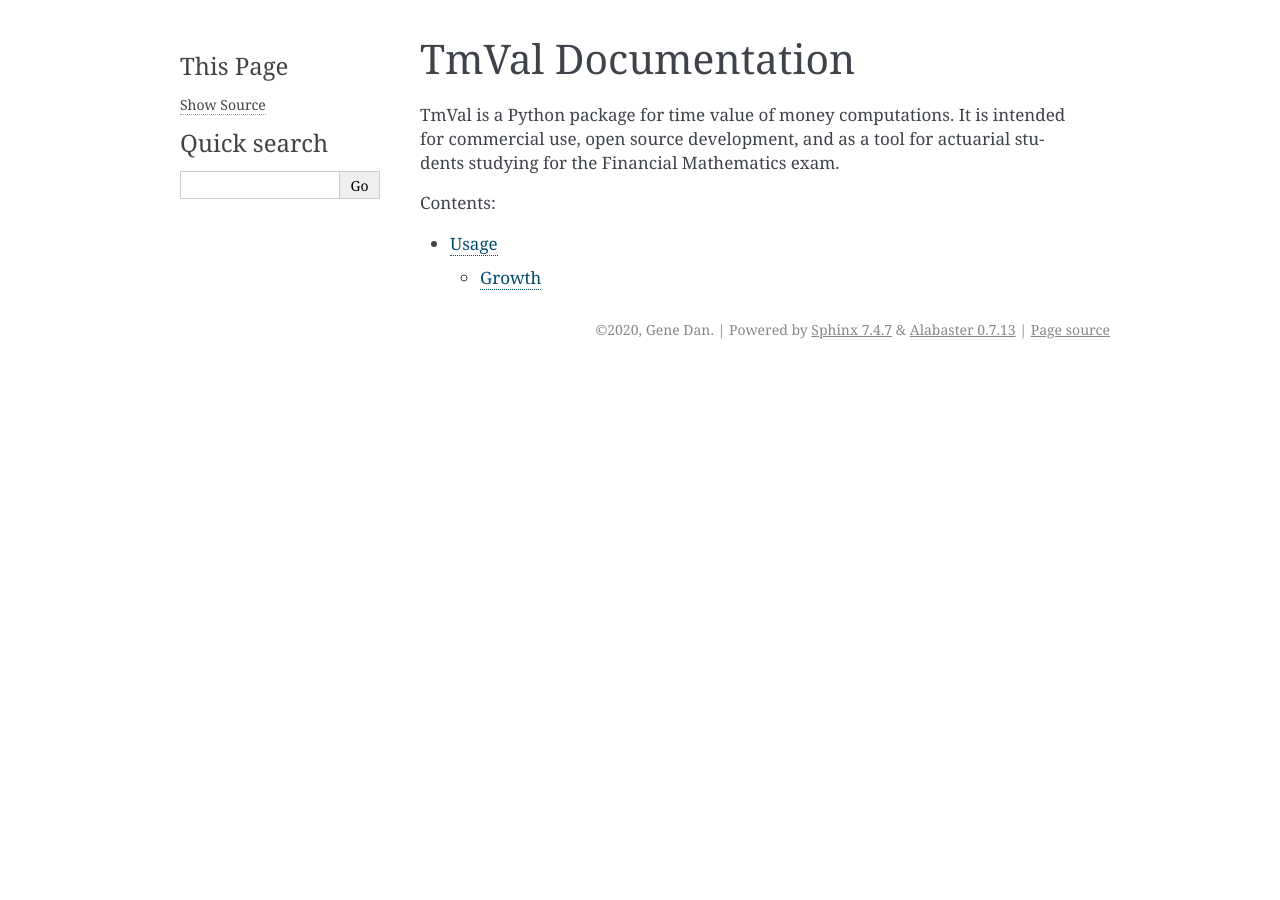
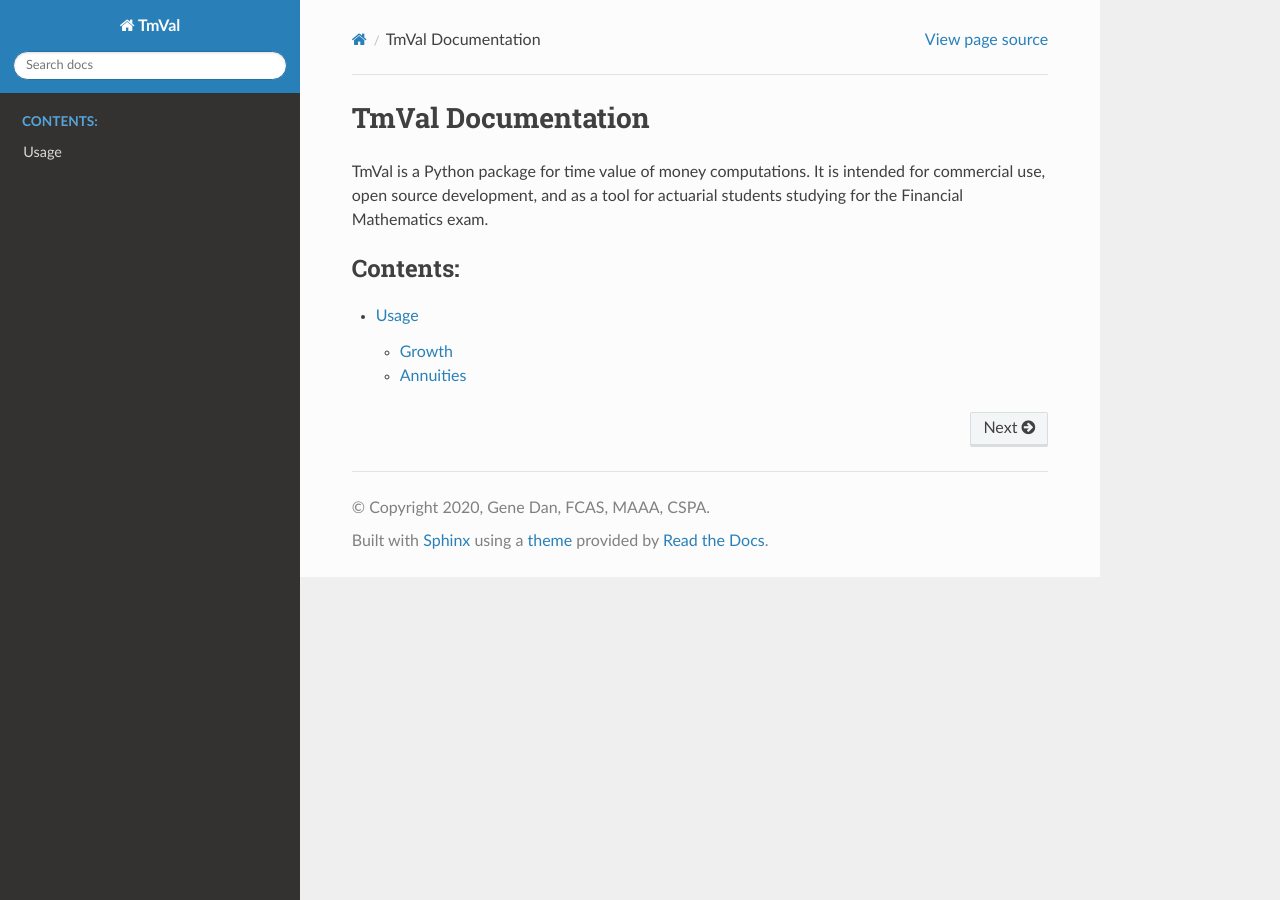
Before and after one commit to genedan/TmVal, a Sphinx documentation site: the page built from docs/index.rst, in a window 1280 px wide. Built offline with Sphinx 7.4.7 and the Read the Docs theme 2.0.0, drawn with Linux system fonts in a browser that asks for light colours; formulas are drawn with MathJax 3; pages that are not in the unit, such as notebooks, are missing from menus.

Commit message:
update docs

```diff
--- a/docs/conf.py
+++ b/docs/conf.py
@@ -18,8 +18,8 @@
 # -- Project information -----------------------------------------------------
 
 project = 'TmVal'
-copyright = '2020, Gene Dan'
-author = 'Gene Dan'
+copyright = '2020, Gene Dan, FCAS, MAAA, CSPA'
+author = 'Gene Dan, FCAS, MAAA, CSPA'
 
 
 # -- General configuration ---------------------------------------------------
@@ -27,7 +27,9 @@
 # Add any Sphinx extension module names here, as strings. They can be
 # extensions coming with Sphinx (named 'sphinx.ext.*') or your custom
 # ones.
+import sphinx_rtd_theme
 extensions = [
+    "sphinx_rtd_theme", "sphinx.ext.imgmath"
 ]
 
 # Add any paths that contain templates here, relative to this directory.
@@ -44,9 +46,17 @@
 # The theme to use for HTML and HTML Help pages.  See the documentation for
 # a list of builtin themes.
 #
-html_theme = 'alabaster'
+html_theme = 'sphinx_rtd_theme'
 
 # Add any paths that contain custom static files (such as style sheets) here,
 # relative to this directory. They are copied after the builtin static files,
 # so a file named "default.css" will overwrite the builtin "default.css".
 html_static_path = ['_static']
+
+imgmath_image_format = 'svg'
+
+imgmath_font_size = 14
+
+imgmath_latex_preamble = r'''
+\usepackage{actuarialsymbol}
+'''
--- a/docs/index.rst
+++ b/docs/index.rst
@@ -2,6 +2,7 @@
    sphinx-quickstart on Mon Jul 27 21:06:04 2020.
    You can adapt this file completely to your liking, but it should at least
    contain the root `toctree` directive.
+
 
 TmVal Documentation
 =================================
--- a/docs/usage/index.rst
+++ b/docs/usage/index.rst
@@ -8,3 +8,4 @@
    :maxdepth: 2
 
    growth
+   annuities
```
Also changed, not shown: docs/usage/annuities.rst (added, +10 -0 lines).
